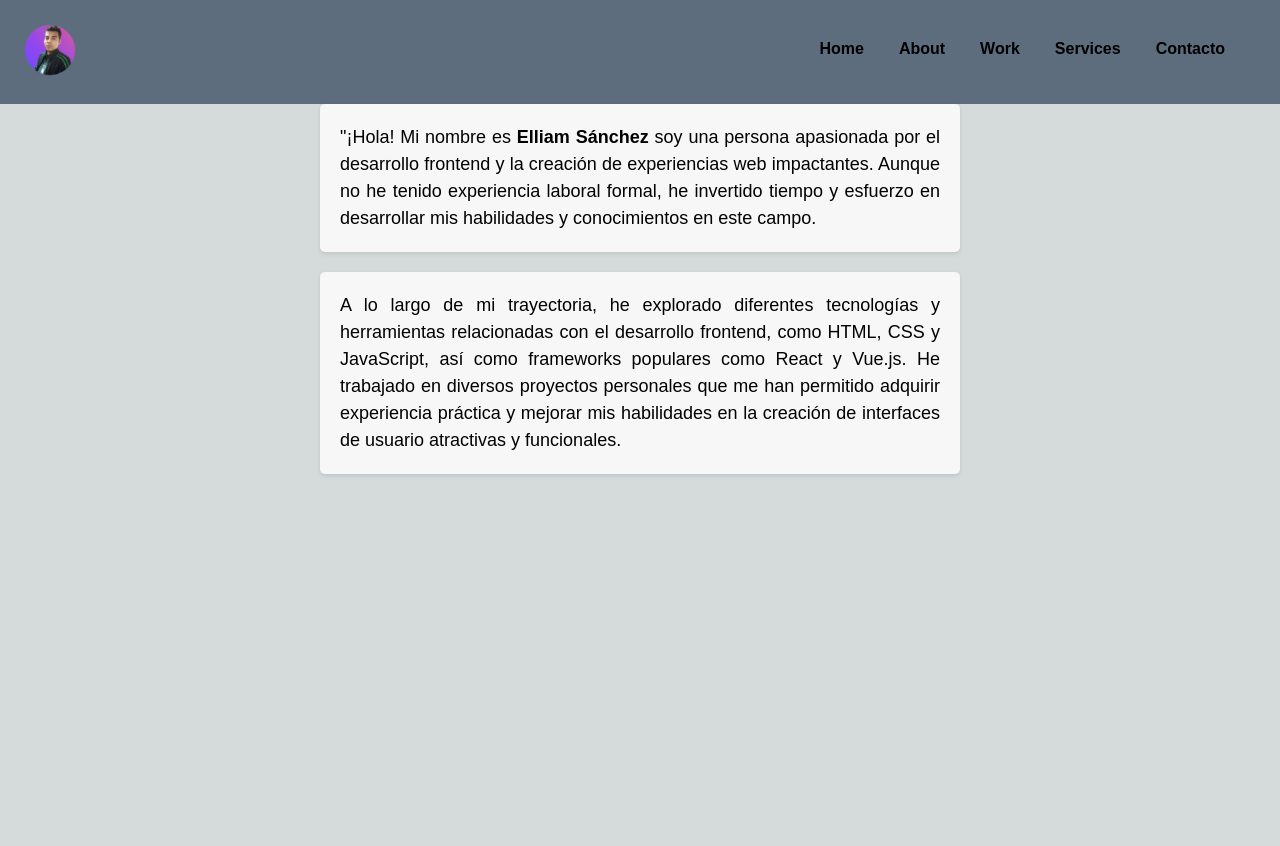
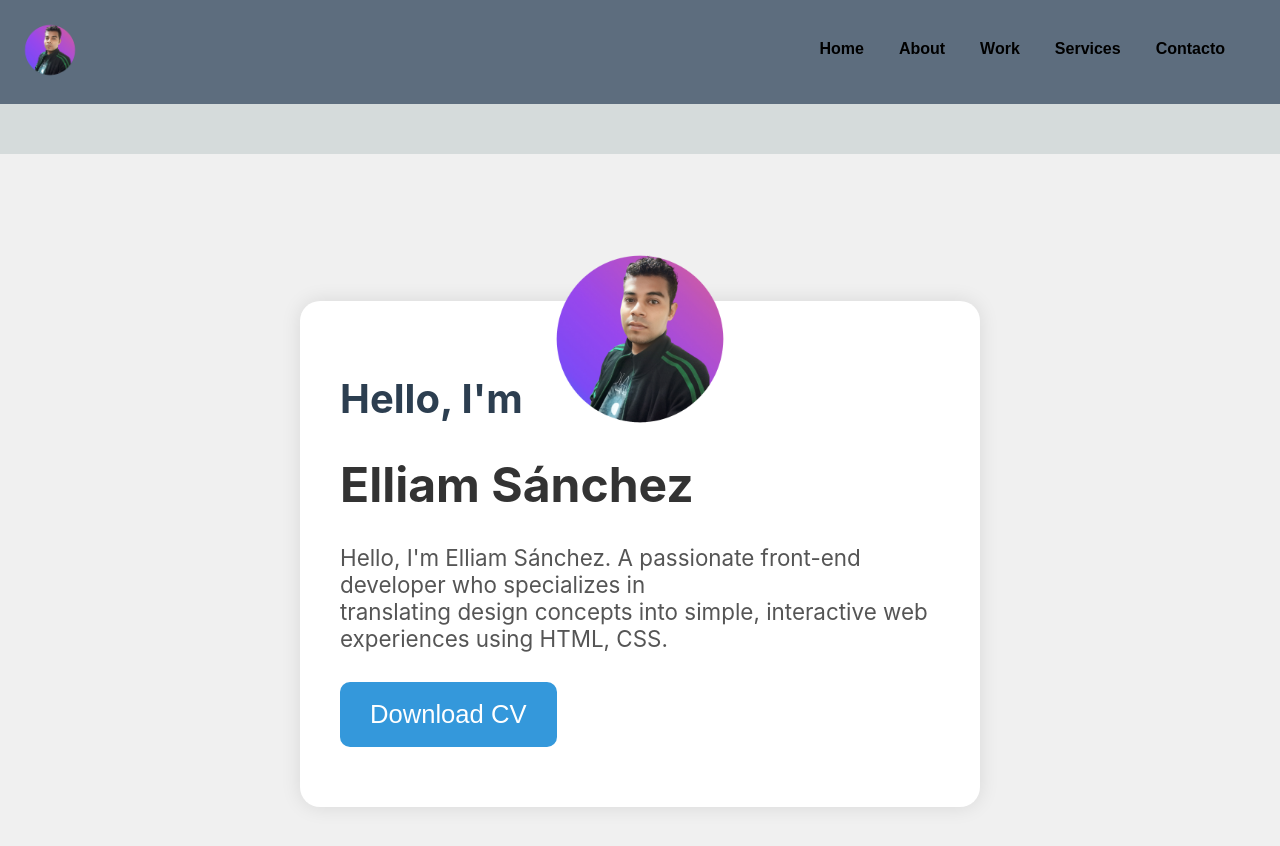
Before and after one commit to Elliam-Sanchez510/Landing-page, a React (Create React App) app: page / in a window 1280 px wide. Shown: the top 846 px of the page. Before the commit the page ends 800 px from the top, so only its background shows below. Built offline with nearby package versions, Linux system fonts and the light colour scheme.

Commit message:
Updating the Home

```diff
--- a/src/components/screens/AboutMeParagraph.tsx
+++ b/src/components/screens/AboutMeParagraph.tsx
@@ -1,24 +1,24 @@
 import React from 'react';
 import '../styles/AboutMeParagraph.css';
+import foto from '../image/foto.png';
 
 const AboutMeParagraph: React.FC = () => {
   return (
     <div className="about-me-container">
-      <div className="interactive-paragraph">
-        <p>
-          "¡Hola! Mi nombre es <span className="highlight">Elliam Sánchez</span> soy una persona apasionada por el desarrollo frontend
-          y la creación de experiencias web impactantes. Aunque no he tenido experiencia laboral formal,
-          he invertido tiempo y esfuerzo en desarrollar mis habilidades y conocimientos en este campo.
-        </p>
-      </div>
 
-      <div className="interactive-paragraph">
-        <p>
-          A lo largo de mi trayectoria, he explorado diferentes tecnologías y herramientas relacionadas
-          con el desarrollo frontend, como HTML, CSS y JavaScript, así como frameworks populares como React
-          y Vue.js. He trabajado en diversos proyectos personales que me han permitido adquirir experiencia
-          práctica y mejorar mis habilidades en la creación de interfaces de usuario atractivas y funcionales.
-        </p>
+      <div className="content-wrapper">
+        <div className="text-content">
+          <h2>Hello, I'm</h2>
+          <h1>Elliam Sánchez</h1>
+          <p>Hello, I'm Elliam Sánchez. A passionate front-end developer who specializes in <br />
+            translating design concepts into simple, interactive web experiences using HTML, CSS.</p>
+
+          <button className='download'>Download CV</button>
+        </div>
+
+        <div className="foto">
+          <img src={foto} alt="foto" />
+        </div>
       </div>
 
     </div>
--- a/src/components/styles/AboutMeParagraph.css
+++ b/src/components/styles/AboutMeParagraph.css
@@ -1,42 +1,115 @@
-.interactive-paragraph {
-    font-family: Arial, Helvetica, sans-serif;
-    padding: 20px;
-    background-color: #f7f7f7;
-    border-radius: 5px;
-    box-shadow: 0 2px 4px rgba(0, 0, 0, 0.1);
-    margin-bottom: 20px;
-    transition: transform 0.3s ease-in-out;
-    overflow: hidden;
-    max-width: 600px;
-    margin-left: auto;
-    margin-right: auto;
-    text-align: justify;
+.about-me-container {
+    display: flex;
+    flex-direction: column;
+    align-items: center;
+    height: 100vh;
+    background-color: #f0f0f0;
+    opacity: 0;
+    animation: fadeIn 1.5s ease-in-out forwards;
+    margin-top: 50px;
 }
 
-.interactive-paragraph:hover {
-    transform: scale(1.05);
-    background-color: #5D6D7E;
-    color: #fff;
+@media screen and (max-width: 767px) {
+    .about-me-container {
+        margin-top: 30px;
+    }
 }
 
-.interactive-paragraph p {
-    font-size: 18px;
-    line-height: 1.5;
-    margin: 0;
+@keyframes fadeIn {
+    from {
+        opacity: 0;
+        transform: translateY(-20px);
+    }
+
+    to {
+        opacity: 1;
+        transform: translateY(0);
+    }
 }
 
-.interactive-paragraph .highlight {
-    color: black;
-    font-weight: bold;
+.content-wrapper {
+    display: flex;
+    flex-direction: column;
+    text-align: center;
+    padding: 40px;
+    border-radius: 20px;
+    background-color: #ffffff;
+    box-shadow: 0 0 20px rgba(0, 0, 0, 0.1);
 }
 
-@media (max-width: 768px) {
-    .interactive-paragraph {
-        padding: 10px;
-        max-width: 400px;
+h2 {
+    font-size: 2.5rem;
+    margin-bottom: 20px;
+    color: #2c3e50;
+}
+
+h1 {
+    font-size: 3rem;
+    margin-bottom: 15px;
+    color: #3498db;
+}
+
+p {
+    font-size: 1.4rem;
+    margin-bottom: 30px;
+    color: #555555;
+}
+
+.download {
+    padding: 18px 30px;
+    font-size: 1.6rem;
+    background-color: #3498db;
+    color: #fff;
+    border: none;
+    border-radius: 10px;
+    cursor: pointer;
+    transition: background-color 0.3s ease;
+    margin-bottom: 20px;
+    animation: fadeIn 1.5s ease-in-out forwards;
+}
+
+.download:hover {
+    background-color: #00bcd4;
+}
+
+/* .foto */
+.foto {
+    max-width: 100%;
+    overflow: hidden;
+    border-radius: 20px;
+    margin-bottom: 20px;
+}
+
+.foto img {
+    width: 100%;
+    max-height: 100%;
+    height: auto;
+    transition: transform 0.5s ease;
+}
+
+.foto img {
+    transform: scale(0.9);
+    animation: fadeIn 1.5s ease-in-out forwards, zoomIn 1s ease-in-out forwards;
+}
+
+@keyframes zoomIn {
+    from {
+        transform: scale(0.9);
     }
 
-    .interactive-paragraph p {
-        font-size: 14px;
+    to {
+        transform: scale(1);
     }
 }
+
+@media screen and (min-width: 768px) {
+    .about-me-container {
+        flex-direction: row-reverse;
+    }
+
+    .content-wrapper {
+        max-width: 600px;
+        margin: 0 auto;
+        text-align: left;
+    }
+}
```
